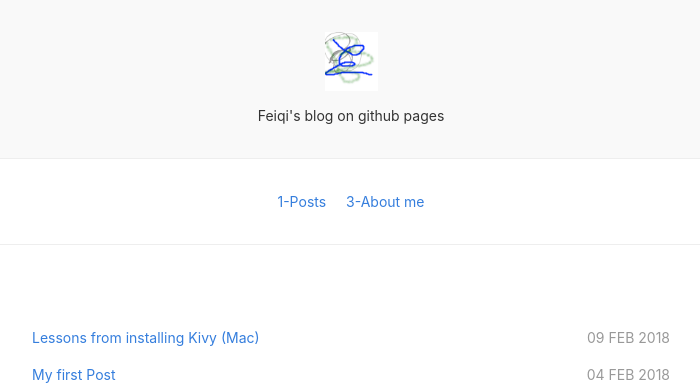
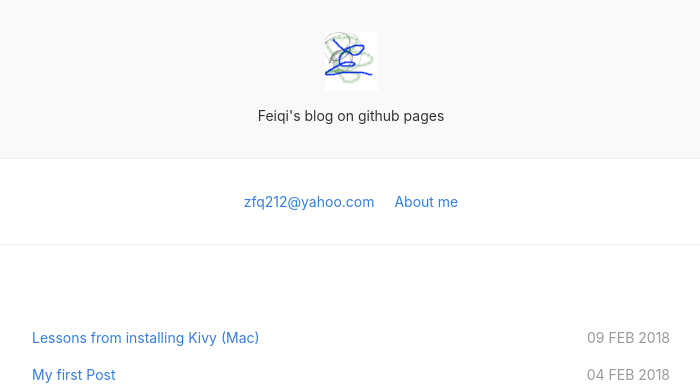
Before and after one commit to zfq212git/zfq212git.github.io, a Jekyll site: the page built from index.html, in a window 1280 px wide. Shown: the top 386 px of the page, without its empty margins (289-989 px from the left). Built offline with Jekyll 4.4.1, drawn with Linux system fonts in a browser that asks for light colours; nearby versions of some CDN libraries.

Commit message:
Update _config.yml

```diff
--- a/_config.yml
+++ b/_config.yml
@@ -8,11 +8,11 @@ google_analytics: # Set tracking, remove from /javascripts/basic.js if unwanted.
 share:            false # Turn on twitter and facebook share buttons
 
 links:
-  - name:         1-Posts
+  - name:         zfq212@yahoo.com
     url:          2-http
     external:     #false
-  - name:         3-About me
-    url:          4-/about
+  - name:         About me
+    url:          https://www.linkedin.com/in/feiqizhang
     external:     #false
 # ------------ CONFIGURABLE END ------------
 
```
